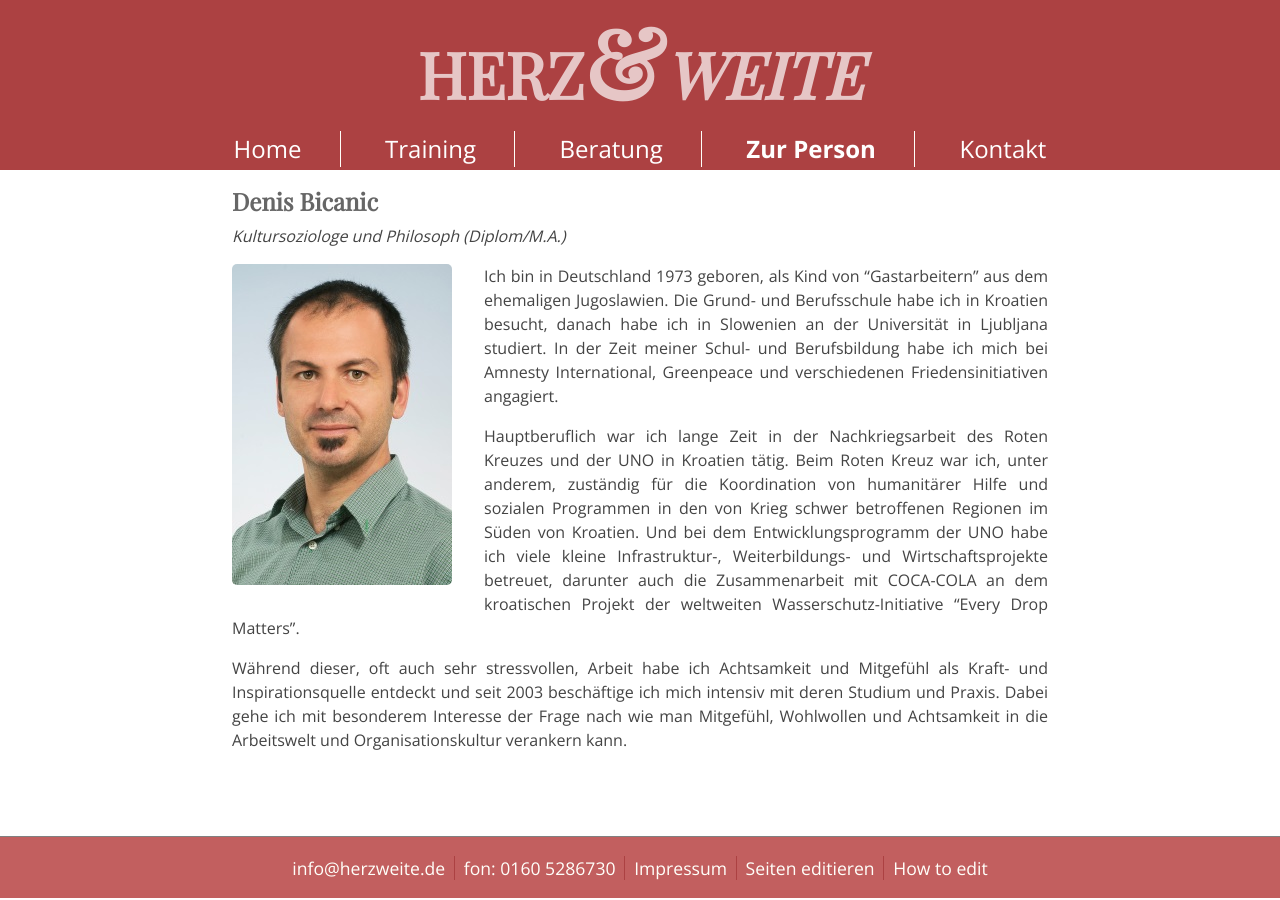
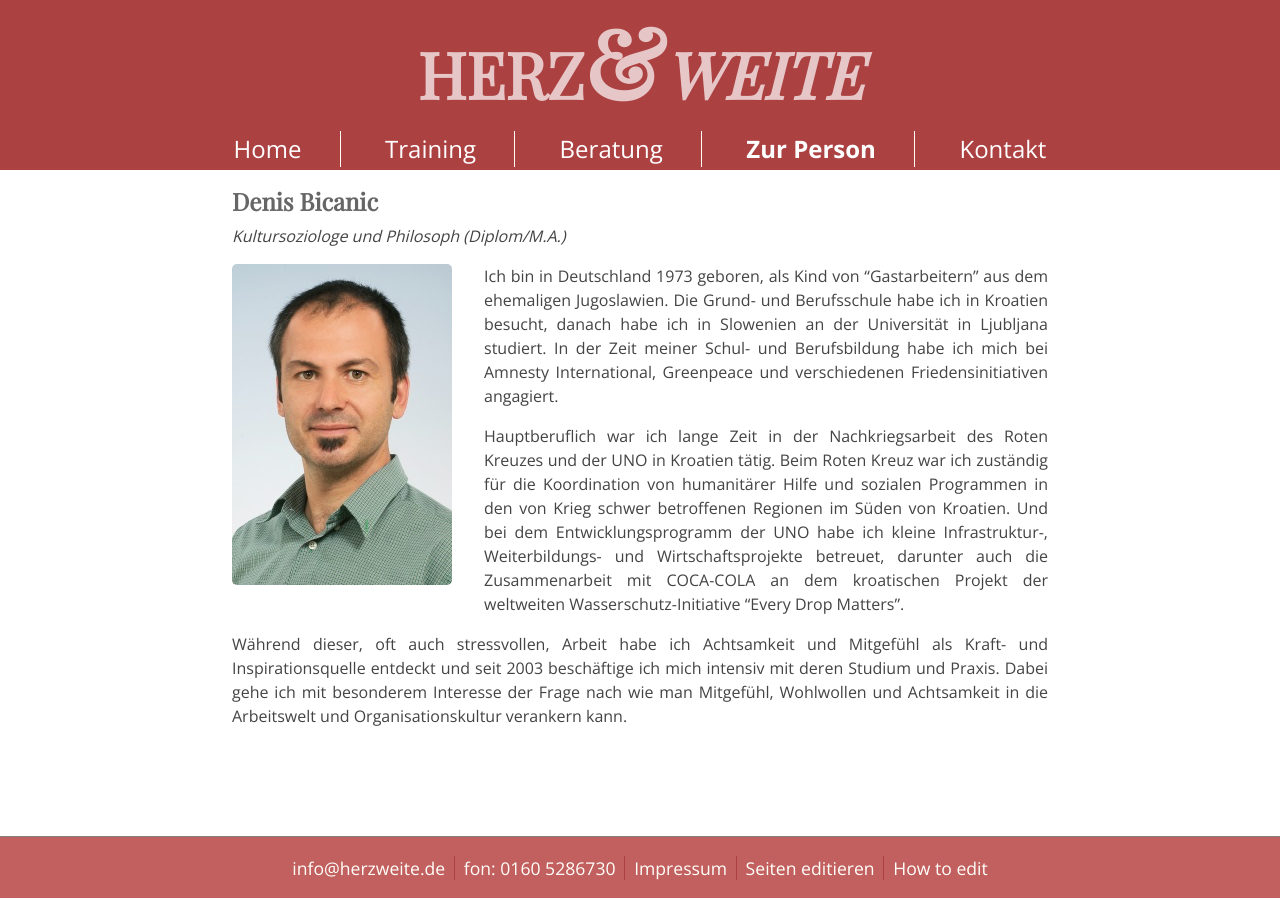
Before and after one commit to herzweite/herzweite.github.io, a Jekyll site: the page built from zur-person.md, in a window 1280 px wide. Built offline with Jekyll 4.4.1, drawn with Linux system fonts in a browser that asks for light colours; some web fonts are replaced; Markdown is read by kramdown in place of the engine named in the settings; comment, search, counter and statistics services are not loaded.

Commit message:
Update zur-person.md

```diff
--- a/zur-person.md
+++ b/zur-person.md
@@ -10,6 +10,6 @@
 
 Ich bin in Deutschland  1973 geboren, als Kind von "Gastarbeitern" aus dem ehemaligen Jugoslawien. Die Grund- und Berufsschule habe ich in Kroatien besucht, danach habe ich in Slowenien an der Universität in Ljubljana studiert. In der Zeit meiner Schul- und Berufsbildung habe ich mich bei Amnesty International, Greenpeace und verschiedenen Friedensinitiativen angagiert.
 
-Hauptberuflich war ich lange Zeit in der Nachkriegsarbeit des Roten Kreuzes und der UNO in Kroatien tätig. Beim Roten Kreuz war ich, unter anderem, zuständig für die Koordination von humanitärer Hilfe und sozialen Programmen in den von Krieg schwer betroffenen Regionen im Süden von Kroatien. Und bei dem Entwicklungsprogramm der UNO habe ich viele kleine Infrastruktur-, Weiterbildungs- und Wirtschaftsprojekte betreuet, darunter auch die Zusammenarbeit mit COCA-COLA an dem kroatischen Projekt der weltweiten Wasserschutz-Initiative "Every Drop Matters".
+Hauptberuflich war ich lange Zeit in der Nachkriegsarbeit des Roten Kreuzes und der UNO in Kroatien tätig. Beim Roten Kreuz war ich zuständig für die Koordination von humanitärer Hilfe und sozialen Programmen in den von Krieg schwer betroffenen Regionen im Süden von Kroatien. Und bei dem Entwicklungsprogramm der UNO habe ich kleine Infrastruktur-, Weiterbildungs- und Wirtschaftsprojekte betreuet, darunter auch die Zusammenarbeit mit COCA-COLA an dem kroatischen Projekt der weltweiten Wasserschutz-Initiative "Every Drop Matters".
 
-Während dieser, oft auch sehr stressvollen, Arbeit habe ich Achtsamkeit und Mitgefühl als Kraft- und Inspirationsquelle entdeckt und seit 2003 beschäftige ich mich intensiv mit deren Studium und Praxis. Dabei gehe ich mit besonderem Interesse der Frage nach wie man Mitgefühl, Wohlwollen und Achtsamkeit in die Arbeitswelt und Organisationskultur verankern kann.
+Während dieser, oft auch stressvollen, Arbeit habe ich Achtsamkeit und Mitgefühl als Kraft- und Inspirationsquelle entdeckt und seit 2003 beschäftige ich mich intensiv mit deren Studium und Praxis. Dabei gehe ich mit besonderem Interesse der Frage nach wie man Mitgefühl, Wohlwollen und Achtsamkeit in die Arbeitswelt und Organisationskultur verankern kann.
```
